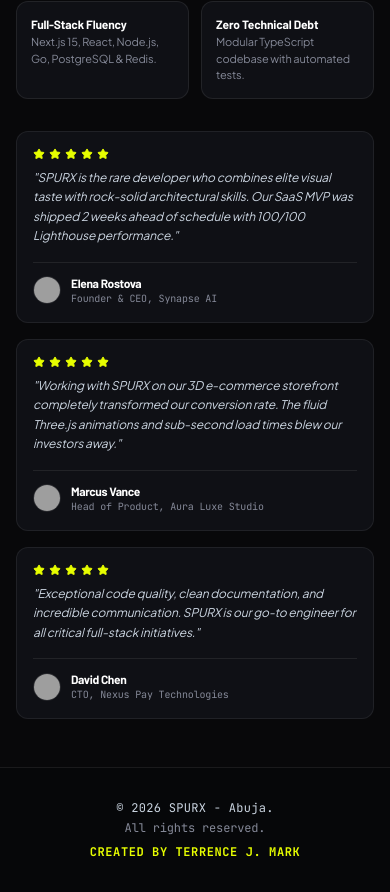
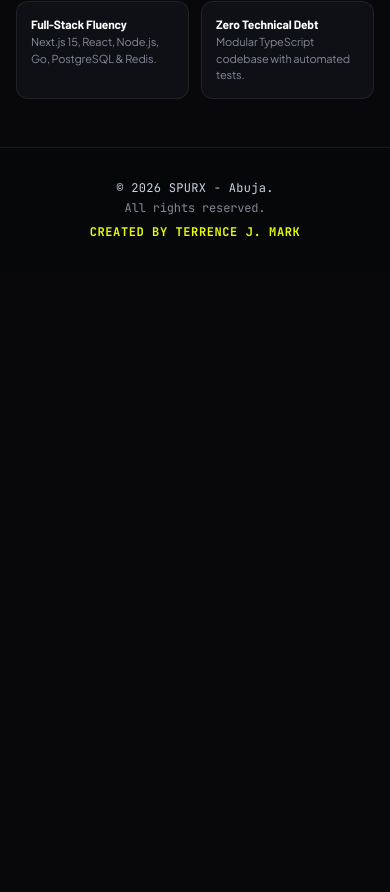
Before and after one commit to TeeJay980/portfolio, a React (Vite) app: page / in a window 390 px wide. Shown: the part 9909-10801 px from the top of the page. After the commit the page ends 10181 px from the top, so only its background shows below. Built offline with nearby package versions, Linux system fonts and the light colour scheme; grey boxes are pictures that could not be loaded.

Commit message:
feat: remove testimonials from philosophy section

```diff
--- a/src/components/ClientTestimonials.jsx
+++ b/src/components/ClientTestimonials.jsx
@@ -1,6 +1,5 @@
 import React from 'react';
-import { Star } from 'lucide-react';
-import { CLIENT_LOGOS, TESTIMONIALS } from '../data/developerData';
+import { CLIENT_LOGOS } from '../data/developerData';
 
 export const ClientTestimonials = () => {
   return (
@@ -83,43 +82,6 @@ export const ClientTestimonials = () => {
 
         </div>
 
-        {/* Testimonials */}
-        <div className="mt-8 sm:mt-12 grid grid-cols-1 md:grid-cols-3 gap-4 sm:gap-5">
-          {TESTIMONIALS.map((t, idx) => (
-            <div
-              key={idx}
-              className="spex-card p-4 sm:p-5 rounded-xl border border-white/[0.08] flex flex-col justify-between group"
-            >
-              <div>
-                <div className="flex items-center gap-1 text-spex-volt mb-2">
-                  {[...Array(5)].map((_, i) => (
-                    <Star key={i} className="w-3 h-3 fill-spex-volt text-spex-volt" />
-                  ))}
-                </div>
-                <p className="text-xs sm:text-sm text-slate-300 italic leading-relaxed">
-                  "{t.quote}"
-                </p>
-              </div>
-
-              <div className="mt-4 pt-3 border-t border-white/[0.08] flex items-center gap-2.5">
-                <img
-                  src={t.avatar}
-                  alt={t.author}
-                  className="w-7 h-7 rounded-full object-cover border border-white/10"
-                />
-                <div>
-                  <h4 className="text-xs font-bold text-white group-hover:text-spex-volt transition-colors">
-                    {t.author}
-                  </h4>
-                  <p className="text-[10px] text-spex-muted font-mono">
-                    {t.role}
-                  </p>
-                </div>
-              </div>
-            </div>
-          ))}
-        </div>
-
       </div>
     </section>
   );
```
